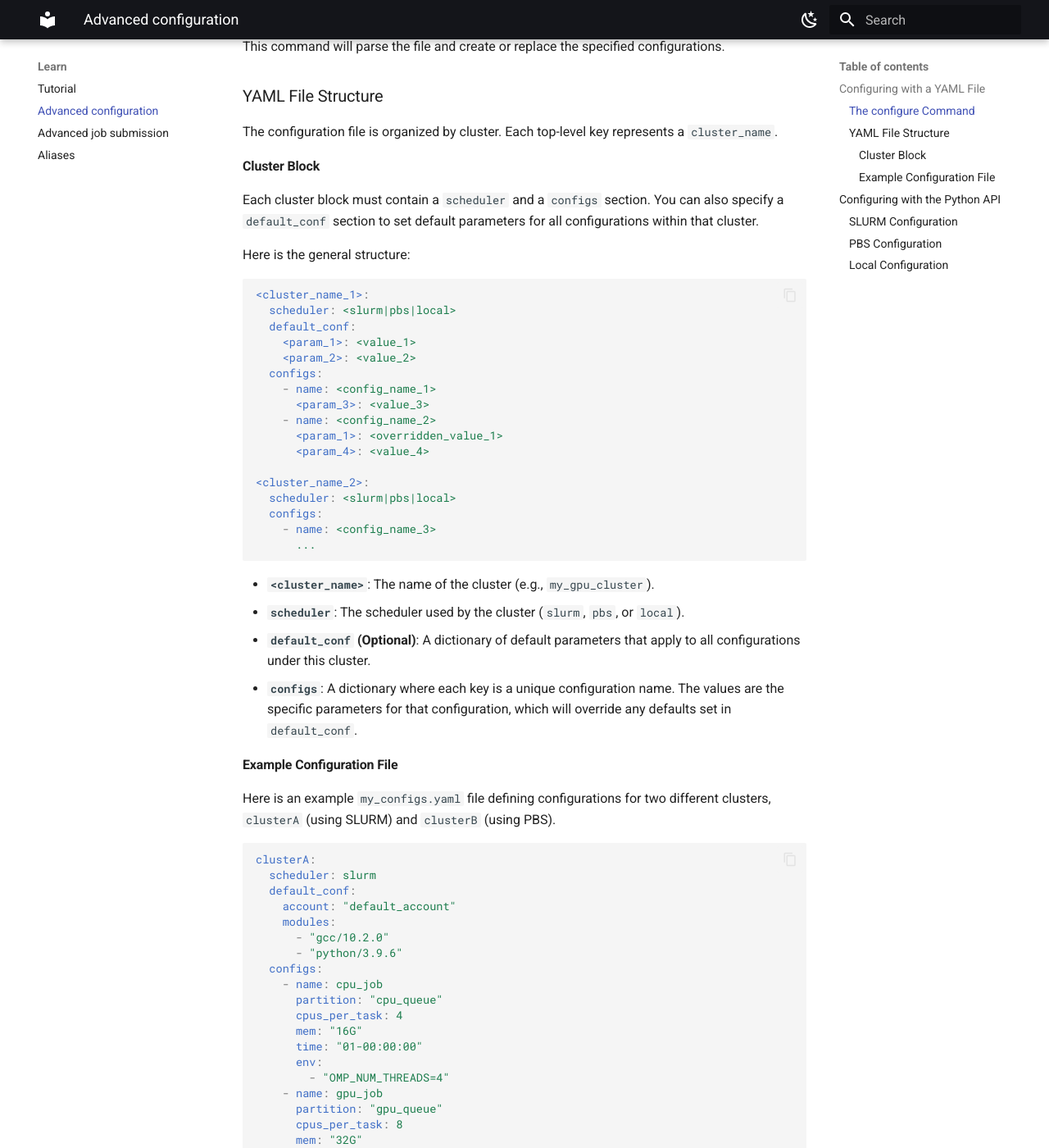
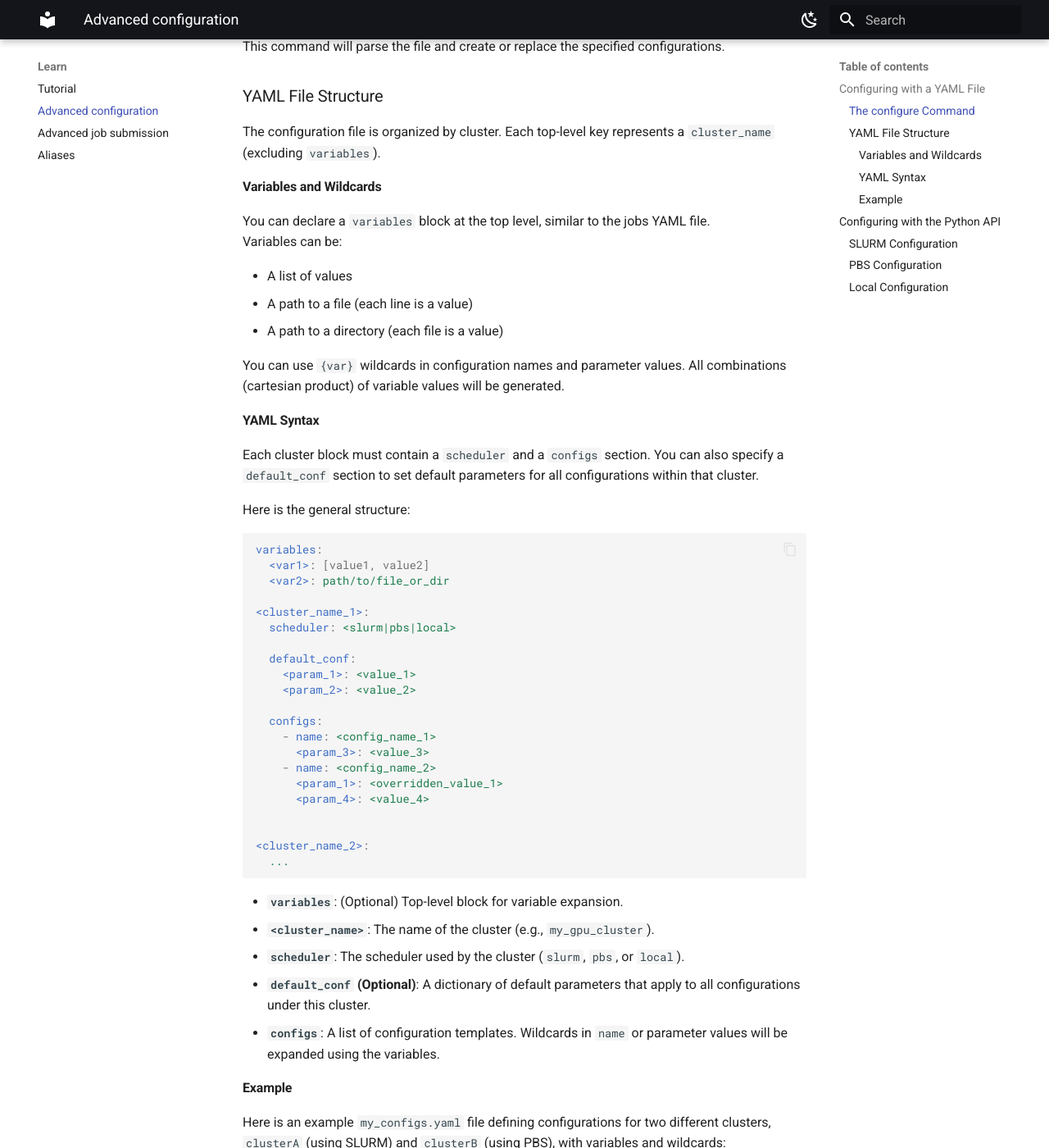
Before and after one commit to LorenzoPichetti/SbatchMan, an MkDocs documentation site: the page built from docs/learn/configuration.md, in a window 1280 px wide and 1400 px high, scrolled down 629 px. Shown: the whole window at 82% size. Built offline with MkDocs 1.6.1 and Material for MkDocs 9.7.7, drawn with Linux system fonts in a browser that asks for light colours; some of the changed text lies outside the part shown.

Commit message:
Feature: YAML configurations file with variables

````diff
--- a/docs/learn/configuration.md
+++ b/docs/learn/configuration.md
@@ -18,20 +18,37 @@ This command will parse the file and create or replace the specified configurati
 
 ### YAML File Structure
 
-The configuration file is organized by cluster. Each top-level key represents a `cluster_name`.
+The configuration file is organized by cluster. Each top-level key represents a `cluster_name` (excluding `variables`).
 
-#### Cluster Block
+#### Variables and Wildcards
+
+You can declare a `variables` block at the top level, similar to the jobs YAML file.
+Variables can be:
+
+- A list of values
+- A path to a file (each line is a value)
+- A path to a directory (each file is a value)
+
+You can use `{var}` wildcards in configuration names and parameter values. All combinations (cartesian product) of variable values will be generated.
+
+#### YAML Syntax
 
 Each cluster block must contain a `scheduler` and a `configs` section. You can also specify a `default_conf` section to set default parameters for all configurations within that cluster.
 
 Here is the general structure:
 
 ```yaml
+variables:
+  <var1>: [value1, value2]
+  <var2>: path/to/file_or_dir
+
 <cluster_name_1>:
   scheduler: <slurm|pbs|local>
+
   default_conf:
     <param_1>: <value_1>
     <param_2>: <value_2>
+
   configs:
     - name: <config_name_1>
       <param_3>: <value_3>
@@ -39,61 +56,58 @@ Here is the general structure:
       <param_1>: <overridden_value_1>
       <param_4>: <value_4>
 
+
 <cluster_name_2>:
-  scheduler: <slurm|pbs|local>
-  configs:
-    - name: <config_name_3>
-      ...
+  ...
 ```
 
+-   **`variables`**: (Optional) Top-level block for variable expansion.
 -   **`<cluster_name>`**: The name of the cluster (e.g., `my_gpu_cluster`).
 -   **`scheduler`**: The scheduler used by the cluster (`slurm`, `pbs`, or `local`).
 -   **`default_conf` (Optional)**: A dictionary of default parameters that apply to all configurations under this cluster.
--   **`configs`**: A dictionary where each key is a unique configuration name. The values are the specific parameters for that configuration, which will override any defaults set in `default_conf`.
+-   **`configs`**: A list of configuration templates. Wildcards in `name` or parameter values will be expanded using the variables.
 
-#### Example Configuration File
+#### Example
 
-Here is an example `my_configs.yaml` file defining configurations for two different clusters, `clusterA` (using SLURM) and `clusterB` (using PBS).
+Here is an example `my_configs.yaml` file defining configurations for two different clusters, `clusterA` (using SLURM) and `clusterB` (using PBS), with variables and wildcards:
 
 ```yaml
+variables:
+  partition: [cpu, gpu]
+  ncpus: [4, 8]
+  dataset: datasets/   # directory, each file is a value
+  mem: ["8gb", "16gb"]
+
 clusterA:
   scheduler: slurm
   default_conf:
-    account: "default_account"
+    account: "example_default_account"
     modules:
       - "gcc/10.2.0"
       - "python/3.9.6"
   configs:
-    - name: cpu_job
-      partition: "cpu_queue"
-      cpus_per_task: 4
+    - name: job_{partition}_{ncpus}
+      partition: "{partition}"
+      cpus_per_task: "{ncpus}"
       mem: "16G"
       time: "01-00:00:00"
       env:
-        - "OMP_NUM_THREADS=4"
-    - name: gpu_job
-      partition: "gpu_queue"
-      cpus_per_task: 8
-      mem: "32G"
-      gpus: 1
-      time: "02-00:00:00"
-      env:
-        - "OMP_NUM_THREADS=8"
+        - "DATASET={dataset}"
+        - "OMP_NUM_THREADS={ncpus}"
 
 clusterB:
   scheduler: pbs
-  default_conf:
-    queue: "default_queue"
   configs:
-    - name: small_mem_job
+    - name: "mem_job_{mem}"
       cpus: 2
-      mem: "8gb"
+      mem: "{mem}"
       walltime: "01:00:00"
-    - name: large_mem_job
-      cpus: 4
-      mem: "64gb"
-      walltime: "12:00:00"
 ```
+
+For `clutserA`, this will generate a configuration for every combination of `partition`, `ncpus`, and each file in `datasets/`.
+For `clusterB`, this will generate a configuration for every value of `mem`.
+
+
 
 ## Configuring with the Python API
 
````
Also changed, not shown: 2 other files.
